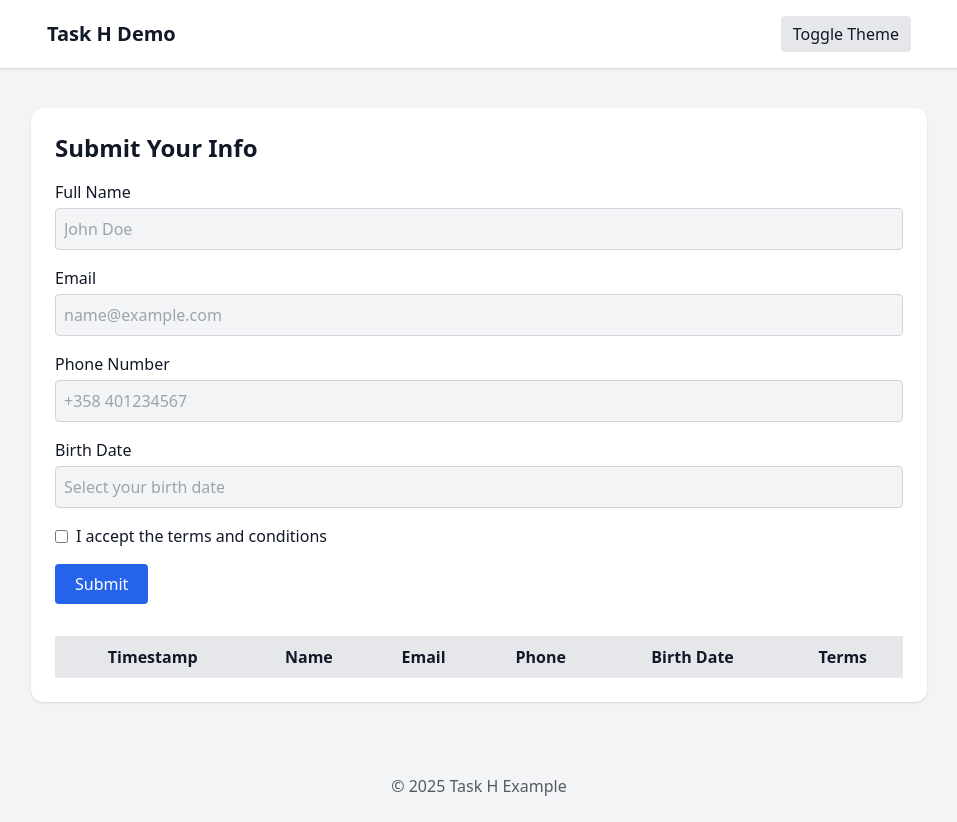
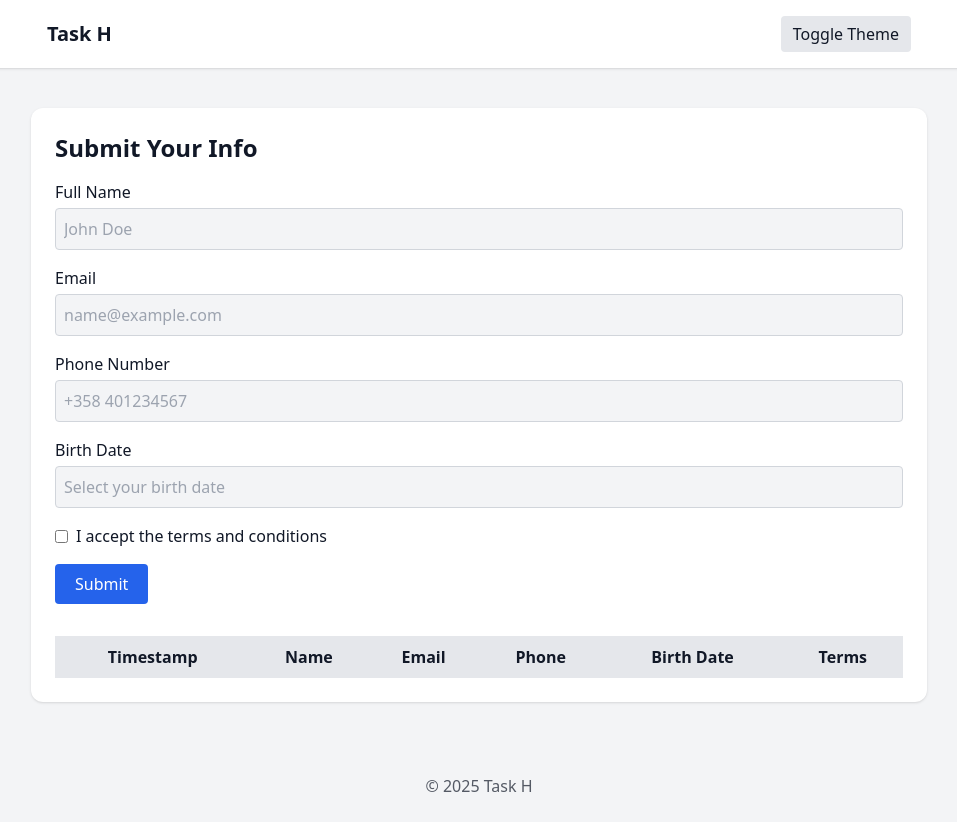
Before and after one commit to AleksandrSalykin/Web-kehitt-misen-perusteet, a plain HTML site: page task-h/index.html in a window 1280 px wide. Shown: the whole page, without its empty margins (161-1118 px from the left). Drawn offline with nearby package versions, Linux system fonts and the light colour scheme.

Commit message:
Update index.html

```diff
--- a/task-h/index.html
+++ b/task-h/index.html
@@ -27,7 +27,7 @@
   <!-- Header -->
   <header class="py-4 bg-white dark:bg-gray-900 shadow">
     <div class="max-w-4xl mx-auto px-4 flex justify-between items-center">
-      <h1 class="text-xl font-bold">Task H Demo</h1>
+      <h1 class="text-xl font-bold">Task H</h1>
       <button id="themeToggle"
         class="px-3 py-1.5 rounded bg-gray-200 hover:bg-gray-300 dark:bg-gray-800 dark:hover:bg-gray-700 transition">
          Toggle Theme
@@ -112,7 +112,7 @@
 
   <!-- Footer -->
   <footer class="mt-12 py-6 text-center opacity-70">
-    © 2025 Task H Example
+    © 2025 Task H
   </footer>
 
   <!-- Dark Mode Toggle -->
```
